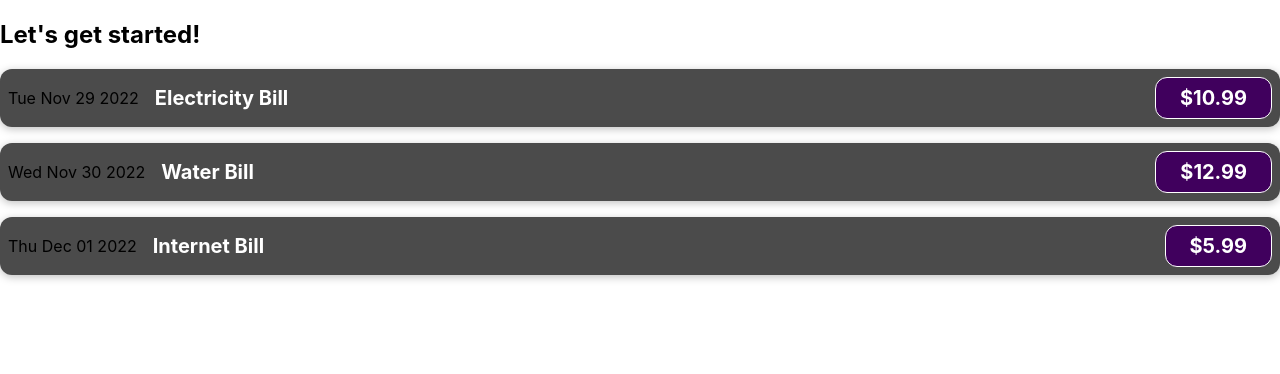
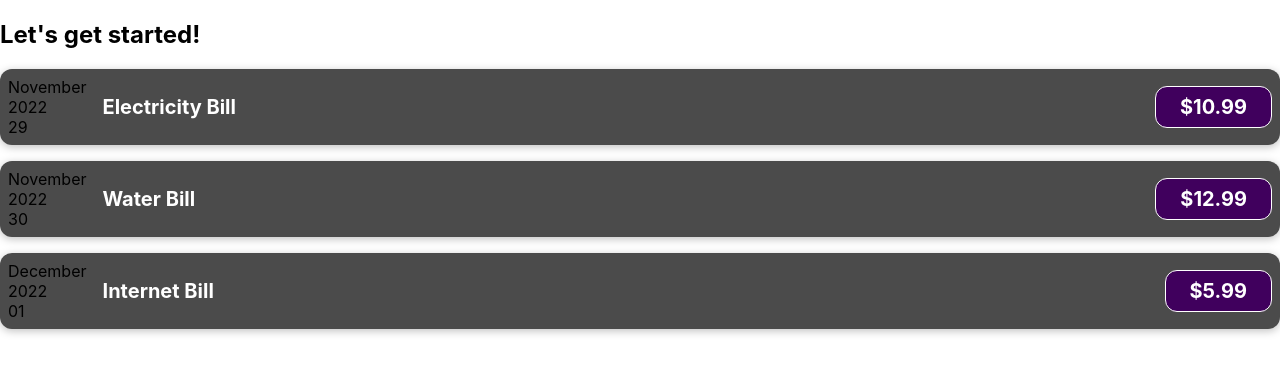
Before and after one commit to pasanyasaras/react-complete-guide, a React (Create React App) app: page / in a window 1280 px wide. Shown: the top 374 px of the page. Built offline with nearby package versions, Linux system fonts and the light colour scheme.

Commit message:
Adding Normal Javascript Logic to components

```diff
--- a/src/App.js
+++ b/src/App.js
@@ -14,9 +14,9 @@ function App() {
   return (
     <div>
       <h2>Let's get started!</h2>
-      <ExpenseItem title={expenses[0].title} amount={expenses[0].amount} date={expenses[0].date.toDateString()}></ExpenseItem>
-        <ExpenseItem title={expenses[1].title} amount={expenses[1].amount} date={expenses[1].date.toDateString()}></ExpenseItem>
-        <ExpenseItem title={expenses[2].title} amount={expenses[2].amount} date={expenses[2].date.toDateString()}></ExpenseItem>
+      <ExpenseItem title={expenses[0].title} amount={expenses[0].amount} date={expenses[0].date}></ExpenseItem>
+        <ExpenseItem title={expenses[1].title} amount={expenses[1].amount} date={expenses[1].date}></ExpenseItem>
+        <ExpenseItem title={expenses[2].title} amount={expenses[2].amount} date={expenses[2].date}></ExpenseItem>
     </div>
   );
 }
--- a/src/components/ExpenseItem.js
+++ b/src/components/ExpenseItem.js
@@ -2,9 +2,17 @@ import './ExpenseItem.css';
 
 function ExpenseItem(props){
 
+    const month = props.date.toLocaleString('en-US',{month: 'long'});
+    const day = props.date.toLocaleString('en-US',{day: '2-digit'});
+    const year = props.date.getFullYear();
+
     return(
         <div className="expense-item">
-            <div>{props.date}</div>
+            <div>
+                <div>{month}</div>
+                <div>{year}</div>
+                <div>{day}</div>
+            </div>
             <div className="expense-item__description">
                 <h2>{props.title}</h2>
             </div>
```
